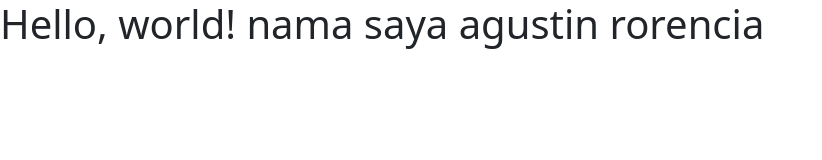
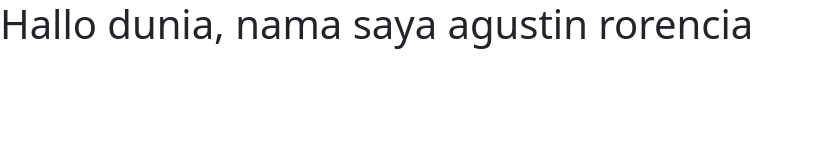
Before and after one commit to agustin0012/testing1, a plain HTML site: page index.html in a window 1280 px wide. Shown: the whole page, without its empty margins (0-822 px from the left). Drawn offline with nearby package versions, Linux system fonts and the light colour scheme.

Commit message:
Update index.html

```diff
--- a/index.html
+++ b/index.html
@@ -7,7 +7,7 @@
     <link href="https://cdn.jsdelivr.net/npm/bootstrap@5.3.0-alpha3/dist/css/bootstrap.min.css" rel="stylesheet" integrity="sha384-KK94CHFLLe+nY2dmCWGMq91rCGa5gtU4mk92HdvYe+M/SXH301p5ILy+dN9+nJOZ" crossorigin="anonymous">
   </head>
   <body>
-    <h1>Hello, world! nama saya agustin rorencia</h1>
+    <h1>Hallo dunia, nama saya agustin rorencia</h1>
     <script src="https://cdn.jsdelivr.net/npm/bootstrap@5.3.0-alpha3/dist/js/bootstrap.bundle.min.js" integrity="sha384-ENjdO4Dr2bkBIFxQpeoTz1HIcje39Wm4jDKdf19U8gI4ddQ3GYNS7NTKfAdVQSZe" crossorigin="anonymous"></script>
   </body>
 </html>
```
